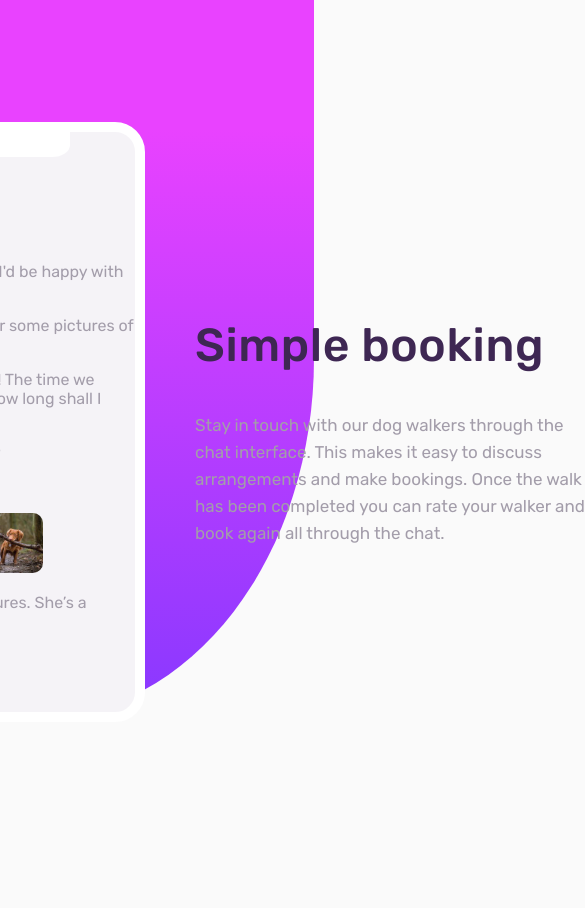
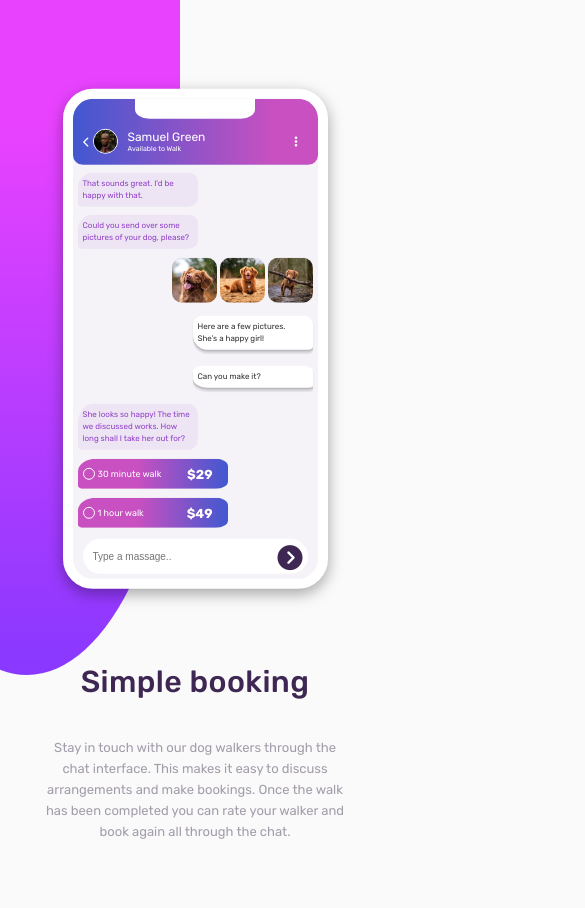
Before and after one commit to Ali503-7/chat-app-css-illustration-master, a plain HTML site: page index.html in a window 390 px wide. Shown: the top 908 px of the page, 585 px wide, since content can reach past the window. Before the commit the page ends 844 px from the top, so only its background shows below. Drawn offline with Linux system fonts and the light colour scheme.

Commit message:
done 100% i hope

```diff
--- /dev/null
+++ b/css/main.css
@@ -0,0 +1,344 @@
+* {
+  -moz-box-sizing: border-box;
+ box-sizing: border-box;
+}
+
+body {
+  padding: 0px;
+  margin: 0px;
+  font-size: 16px;
+  font-family: 'Rubik', sans-serif;
+  background-color: #fafafa;
+}
+
+main::before {
+  content: "";
+  position: absolute;
+  width: 550px;
+  height: 85%;
+  background-color: #e942ff;
+  background-image: linear-gradient(180deg, #e942ff 18%, #8838ff 100%);
+  border-radius: 0% 0% 50% 50% / 0% 0% 50% 50%;
+  left: -95px;
+}
+
+.contaner {
+  position: absolute;
+  display: flex;
+  justify-content: center;
+  top: 50%;
+  left: 50%;
+  transform: translate(-50% , -50%);
+  margin: 0 50px;
+  align-items: center;
+}
+
+
+.contaner p {
+  color: hsl(270, 7%, 64%);
+}
+
+.contaner h1 {
+  color: hsl(271, 36%, 24%);
+}
+
+
+@media (max-width: 576px) {
+  .contaner {
+    width: fit-content;
+    max-height: fit-content;
+    justify-content: center;
+    flex-direction: column;
+    margin-left: 0px;
+    margin-top: 100px;
+  }
+
+  main::before {
+    left: -126px;
+    width: 306px;
+    height: 80%;
+  }
+
+
+}
+
+/*  Medium devices (tablets, 768px and up) */
+@media (min-width: 576px) and (max-width: 768px) {
+  .contaner {
+      width: fit-content;
+      max-height: fit-content;
+      justify-content: center;
+      flex-direction: column;
+      margin-left: 0px;
+      margin-top: 100px;
+    }
+
+    main::before {
+      left: -46px;
+      width: 403px;
+      height: 80%;
+    }
+}
+
+ /* Large devices (desktops, 992px and up) */
+@media (min-width: 992px) {
+  .contaner {
+    width: fit-content;
+      max-height: fit-content;
+      justify-content: space-between;
+  }
+
+}
+
+ /* X-Large devices (large desktops, 1200px and up) */
+@media (min-width: 1200px) {
+  .contaner {
+    width: fit-content;
+    max-height: fit-content;
+    justify-content: space-between;
+  }
+}
+
+ /* XX-Large devices (larger desktops, 1400px and up)*/
+@media (min-width: 1400px) {
+  .contaner {
+    width: 900px;
+    max-height: 550px;
+    justify-content: space-between;
+  }
+}
+
+/* Start phone */
+
+.phone {
+  background-color: hsl(270, 20%, 96%);
+  border: solid 10px #fff;
+  border-radius: 30px;
+  width: 265px;
+  position: relative;
+  height: 500px;
+  font-size: 12px;
+  overflow: hidden;
+  margin: 0 80px 0 142px;
+  display: grid;
+  box-shadow: rgba(0, 0, 0, 0.35) 0px 5px 15px;
+}
+
+@media (max-width: 576px) {
+  .phone {
+    margin: 0px;
+  }
+}
+
+.phone::after {
+  content: "";
+  position: absolute;
+  width: 120px;
+  height: 20px;
+  background-color: #fff;
+  top: 0;
+  right: 50%;
+  transform: translate(50% , 0);
+  border-radius: 100% 108% 25% 25% / 0% 0% 100% 100%;
+}
+
+.phone .head {
+  display: flex;
+  background-color: #4158D0;
+  background-image: linear-gradient(90deg, #4158D0 0%, #C850C0 82%);
+  padding: 30px 20px 10px ;
+  align-items: center;
+ border-radius: 0% 4% 4% / 0% 0% 15% 15%;
+}
+
+.phone .head img {
+  width: 25px;
+  height: 25px;
+  border-radius: 50%;
+  border: solid #fff 1px;
+  margin-right: 10px;
+
+}
+
+i {
+  color: #fff;
+  cursor: pointer;
+}
+
+.fa-chevron-left {
+  position: absolute;
+  left: 10px;
+}
+
+.fa-ellipsis-vertical {
+  position: absolute;
+  right: 20px;
+}
+
+.phone .head .status {
+  display: flex;
+  flex-direction: column;
+  margin: 0px;
+  padding: 0px;
+
+}
+
+.phone .head .status p {
+  margin: 0px;
+  color: #fff;
+}
+
+.phone .head .status p:last-child {
+  font-size: 7px;
+}
+
+.on-left,
+.on-right {
+  line-height: 1.5;
+}
+
+
+.on-left img {
+  width: 45px;
+  border-radius: 10px;
+}
+
+.on-right p{
+  color: hsl(276, 55%, 52%);
+  background-color: #ede5f4;
+  font-size: 8px;
+  width: 120px;
+  padding: 5px;
+  border-radius: 12% 8% 8% 4% / 43% 25% 25% 10%;
+  margin-left: 5px;
+}
+
+.on-left {
+  justify-content: flex-end;
+  display: grid;
+
+}
+
+.on-left p {
+  color: #333;
+  background-color: #fff;
+  font-size: 8px;
+  width: 120px;
+  padding: 5px;
+  padding-right: 5px;
+  border-radius: 8% 8% 4% 12% / 25% 25% 10% 43%;
+  padding-right: 10px;
+  align-self: flex-end;
+  justify-self: flex-end;
+  margin-right: 5px;
+  box-shadow: rgba(17, 17, 26, 0.1) 0px 4px 1px, rgba(17, 17, 26, 0.1) 0px 1px 1px, rgba(17, 17, 26, 0.1) 0px 2px 1px;
+}
+
+.on-left img:last-of-type{
+  margin-right: 5px;
+
+}
+
+.special {
+  width: 150px !important;
+  height: 30px;
+  display: flex;
+  align-items: center;
+  background-color: #4158D0;
+  background-image: linear-gradient(270deg, #4158D0 0%, #C850C0 60%);
+  font-size: 9px !important;
+  color: #fff !important;
+  position: relative;
+  padding-left: 20px !important;
+}
+
+.special span {
+  position: absolute;
+  right: 15px;
+  font-size: 13px;
+  font-weight: 900;
+}
+
+
+.special::before {
+  content: "";
+  width: 10px;
+  height: 10px;
+  color: transparent;
+  border: solid 1px #fff;
+  position: absolute;
+  border-radius: 50%;
+  left: 5px;
+}
+
+.massage {
+  display: flex;
+  justify-content: center;
+  position: relative;
+  align-items: center;
+}
+
+.send-section {
+  border: 0px;
+  outline: 0px;
+  margin-bottom: 5px;
+  width: calc(100% - 20px);
+  height: 35px;
+  justify-self: center;
+  border-radius: 20px;
+  padding-left: 10px;
+  font-size: 10px;
+  color: rgba(0, 0, 0, 0.568);
+}
+
+.fa-circle-chevron-right {
+  position: absolute;
+  color: hsl(271, 36%, 24%);
+  font-size: 25px;
+  right: 15px;
+  top: 17%;
+  cursor: pointer;
+}
+
+/* .send-section */
+
+/* End phone */
+
+
+.description {
+  padding: 50px;
+  width: 500px;
+  height: fit-content;
+}
+
+.description h1 {
+  font-size: 2.9em;
+  letter-spacing: 0.013em;
+  font-weight: 453;
+}
+
+.description p {
+  line-height: 1.6;
+  font-weight: 380;
+  font-size: 17px;
+
+}
+
+@media (max-width: 576px) {
+    .description {
+        width: 400px;
+        height: fit-content;
+        margin-bottom: 50px;
+        display: flex;
+        flex-direction: column;
+        text-align: center;
+      }
+
+      .description p {
+        font-size: 13px;
+      }
+
+      .description h1 {
+        font-size: 1.9em;
+      }
+}
--- a/index.html
+++ b/index.html
@@ -10,7 +10,9 @@
   <link rel="preconnect" href="https://fonts.gstatic.com" crossorigin>
   <link href="https://fonts.googleapis.com/css2?family=Rubik:wght@400;500;700&display=swap" rel="stylesheet">
 
-  <link rel="stylesheet" href="main.css">
+  <link rel="stylesheet" href="css/main.css">
+
+  <link rel="stylesheet" href="css/all.min.css">
 
   <link rel="icon" type="image/png" sizes="32x32" href="./images/favicon-32x32.png">
 
@@ -31,22 +33,19 @@
 
           <!-- Start Head of phone -->
           <div class="head">
-
-            <div class="img-o">
+              <i class="fa-solid fa-chevron-left fa-sm "></i>
               <img src="images/avatar.jpg" alt="not found">
-              <p>Samuel Green</p>
-              <p>Available to Walk</p>
-            </div>
-
+              <div class="status">
+                <p>Samuel Green</p>
+                <p>Available to Walk</p>
+              </div>
+              <i class="fa-solid fa-ellipsis-vertical"></i>
           </div>
           <!-- End Head of phone -->
 
           <div class="on-right">
             <p>That sounds great. I'd be happy with that.</p>
             <p>Could you send over some pictures of your dog, please?</p>
-            <p>She looks so happy! The time we discussed works. How long shall I take her out for?</p>
-            <p class="special">30 minute walk $29</p>
-            <p class="special">1 hour walk $49</p>
           </div>
 
           <div class="on-left">
@@ -61,9 +60,14 @@
             <p>Can you make it?</p>
           </div>
 
-          <div class="massage-section">
-            <p></p>
-            <span>Type a message…</span>
+          <div class="on-right">
+            <p>She looks so happy! The time we discussed works. How long shall I take her out for?</p>
+            <p class="special">30 minute walk <span>$29</span></p>
+            <p class="special">1 hour walk <span>$49</span></p>
+          </div>
+          <div class="massage">
+            <input type="massage" placeholder="Type a massage.." class="send-section">
+            <i class="fa-solid fa-circle-chevron-right"></i>
           </div>
 
         </div>
```
Also changed, not shown: css/all.min.css (added), webfonts/fa-brands-400.ttf (added), webfonts/fa-brands-400.woff2 (added), webfonts/fa-regular-400.ttf (added), webfonts/fa-regular-400.woff2 (added), webfonts/fa-solid-900.ttf (added), webfonts/fa-solid-900.woff2 (added), webfonts/fa-v4compatibility.ttf (added), webfonts/fa-v4compatibility.woff2 (added).
